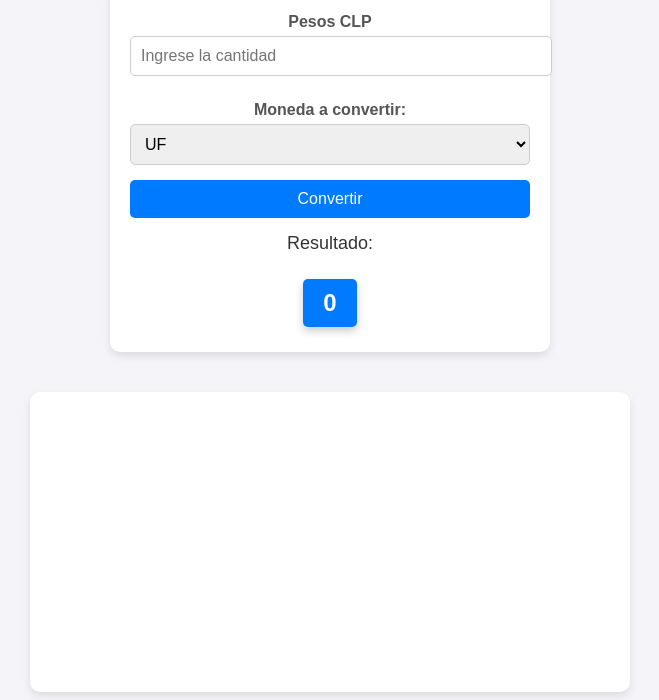
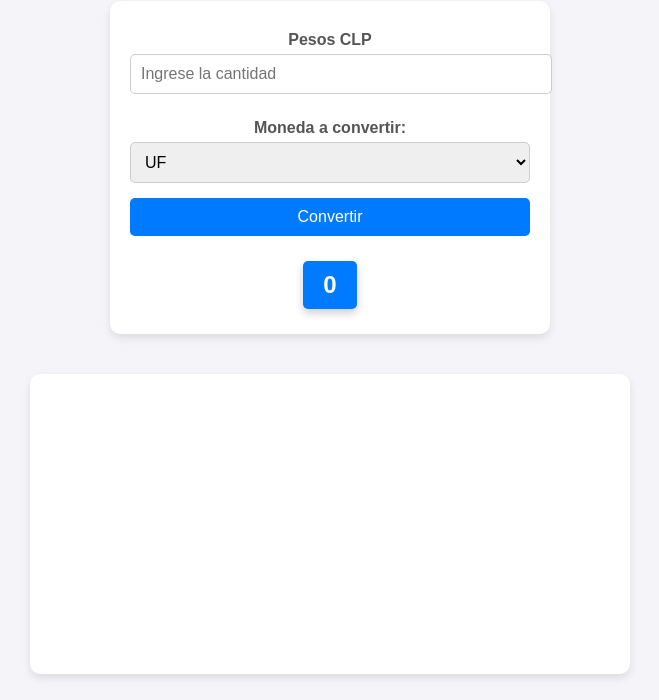
Before and after one commit to Konscio/desafioAPIs, a plain HTML site: page index.html in a window 1280 px wide. Both pictures are taken after typing "5" into the empty fields and a click on the button "Convertir". Shown: the part 100-800 px from the top of the page, without its empty margins (310-969 px from the left). Drawn offline with nearby package versions, Linux system fonts and the light colour scheme; no server answers.

Commit message:
Correccion resultado

```diff
--- a/assets/js/script.js
+++ b/assets/js/script.js
@@ -86,7 +86,7 @@ async function convertirMoneda(valor) {
   const valorConvertir = arrayMoneda.serie[0].valor;
   const resultadoConversion = valor / valorConvertir;
 
-  resultado.textContent = `Resultado: ${resultadoConversion.toFixed(2)}`;
+  resultado.textContent = `Resultado: ${resultadoConversion.toFixed(2)}` + " " + codigoMoneda.toUpperCase();
   renderGrafica(codigoMoneda);
 }
 
--- a/index.html
+++ b/index.html
@@ -23,7 +23,6 @@
           <option value="dolar">USD</option>
         </select>
         <button id="calcular">Convertir</button>
-        <p>Resultado:</p>
         <p><span id="resultado">0</span></p>
       </section>
 
```
